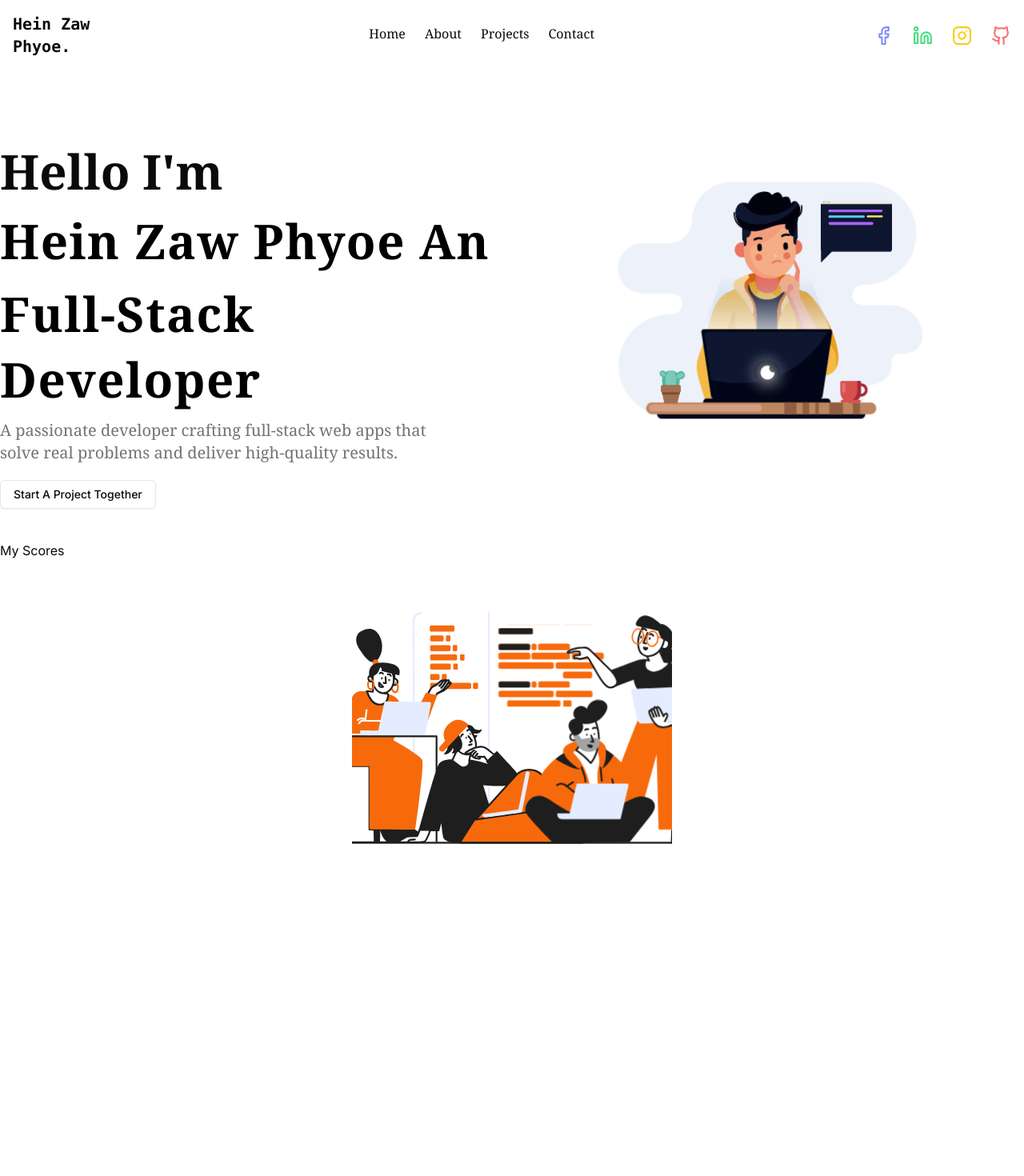
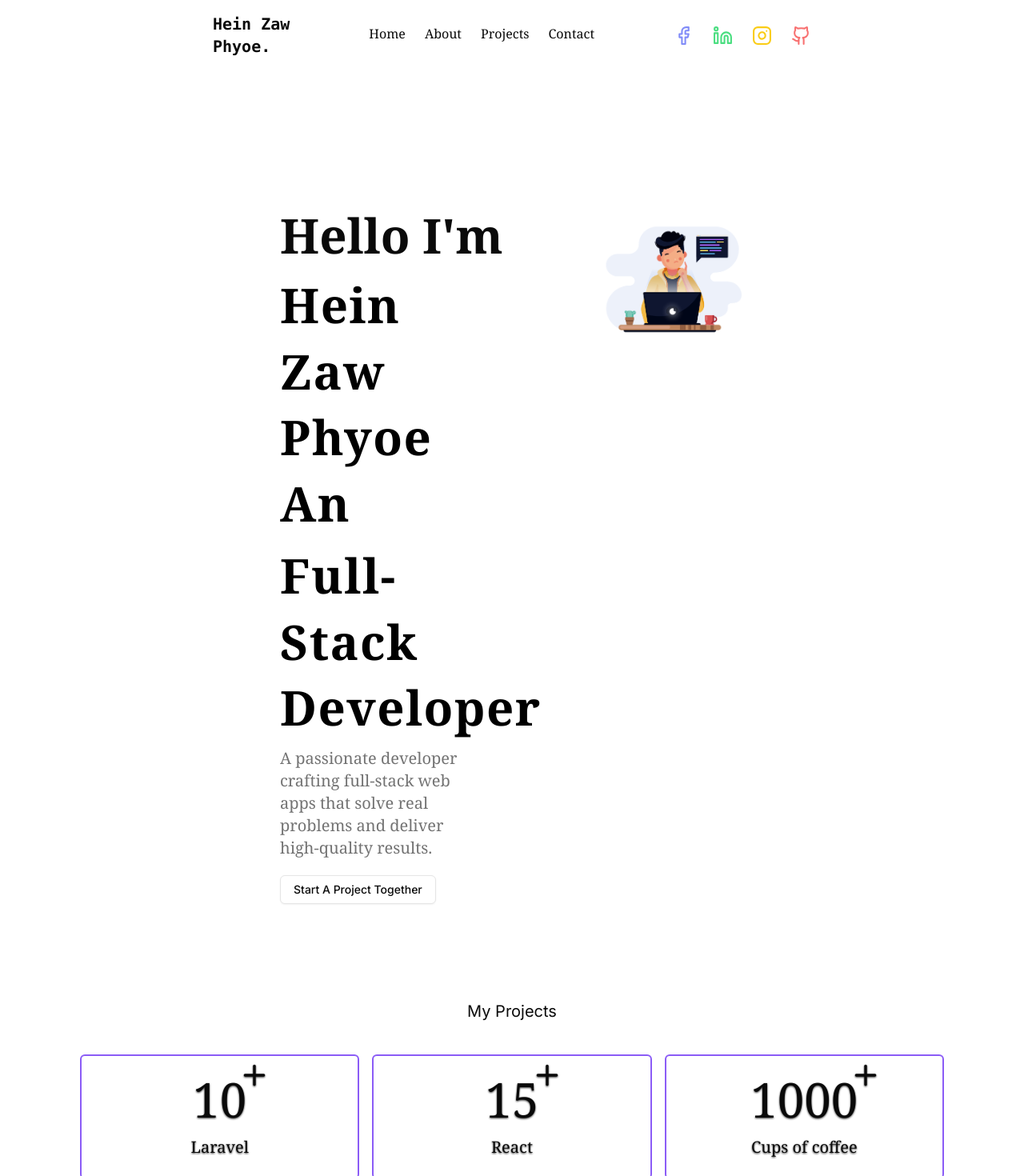
Before and after one commit to HeinZawPhyoe7/Phyoe-Portfolio, a Next.js app: page / in a window 1280 px wide. Shown: the top 1470 px of the page at 80% size. Before the commit the page ends 1100 px from the top, so only its background shows below. Built offline with nearby package versions, Linux system fonts and the light colour scheme.

Commit message:
feat: My Scores Seaction

```diff
--- a/app/layout.tsx
+++ b/app/layout.tsx
@@ -21,7 +21,7 @@ export default function RootLayout({
   return (
     <html lang="en">
       <body className={inter.className}>
-        <div className="max-w-[1400px] mx-auto">{children}</div>
+        <div>{children}</div>
       </body>
     </html>
   );
--- a/app/page.tsx
+++ b/app/page.tsx
@@ -8,8 +8,8 @@ import React, { useEffect, useState } from "react";
 
 const Page = () => {
   return (
-    <main className="">
-      <div>
+    <main className="min-h-screen pb-[2000px]">
+      <div className="space-y-20">
         <Nav />
         <Hero />
         <MyScores />
--- a/components/elements/About.tsx
+++ b/components/elements/About.tsx
@@ -1,23 +1,11 @@
 "use client";
 
-import React, { useState } from "react";
-import dynamic from "next/dynamic";
-const DicussAni = dynamic(() => import("@/components/ui/DicussAni"), {
-  ssr: false,
-});
+import DicussAni from "../ui/DicussAni";
 
 const About = () => {
-  const [isStopped, setIsStopped] = useState(false);
-  const [isPaused, setIsPaused] = useState(false);
-
   return (
-    <div>
-      <DicussAni
-        isStopped={isStopped}
-        isPaused={isPaused}
-        setIsStopped={setIsStopped}
-        setIsPaused={setIsPaused}
-      />
+    <div className="px-[200px] bg-red-400">
+      <DicussAni />
     </div>
   );
 };
--- a/components/elements/Hero.tsx
+++ b/components/elements/Hero.tsx
@@ -9,7 +9,7 @@ const Animation = dynamic(() => import("@/components/ui/Animation"), {
 
 const Hero = () => {
   return (
-    <div className="pt-24 pb-10">
+    <div className="pt-24 pb-10 px-[350px]">
       <div className="grid grid-cols-2 ">
         <div className="col-span-1 space-y-2">
           <div className="text-[40px] md:text-5xl lg:text-6xl font-bold font-serif pb-2">
--- a/components/elements/MyScores.tsx
+++ b/components/elements/MyScores.tsx
@@ -1,7 +1,58 @@
+"use client";
+
+import { Plus } from "lucide-react";
+import { div } from "motion/react-client";
 import React from "react";
 
 const MyScores = () => {
-  return <div>My Scores</div>;
+  const myScoreList = [
+    {
+      name: "Laravel",
+      score: 2,
+      point: 10,
+      id: 1,
+    },
+    {
+      name: "React",
+      score: 3,
+      point: 15,
+      id: 2,
+    },
+    {
+      name: "Cups of coffee",
+      score: 5,
+      point: 1000,
+      id: 3,
+    },
+  ];
+  return (
+    <div className="px-[100px]">
+      <div className="flex justify-center items-center pb-10 text-xl ">
+        My Projects
+      </div>
+      <div className="grid grid-cols-3 gap-4">
+        {myScoreList.map((score, index) => (
+          <div
+            className="col-span-1 rounded-md border-2 border-violet-500 py-6 space-y-4"
+            key={index}
+          >
+            <div className="flex justify-center items-center">
+              <div className="relative w-fit text-6xl text-center font-serif outline-text drop-shadow-[0_1.2px_1.2px_rgba(0,0,0,0.8)]">
+                {score.point}
+                <Plus
+                  size={40}
+                  className="absolute top-[-20px] right-[-30px]"
+                />
+              </div>
+            </div>
+            <div className="text-xl text-center font-serif outline-text drop-shadow-[0_1.2px_1.2px_rgba(0,0,0,0.8)]">
+              {score.name}
+            </div>
+          </div>
+        ))}
+      </div>
+    </div>
+  );
 };
 
 export default MyScores;
--- a/components/elements/Nav.tsx
+++ b/components/elements/Nav.tsx
@@ -1,3 +1,5 @@
+"use client";
+
 import { cn } from "@/lib/utils";
 import { Facebook, Github, Instagram, Linkedin } from "lucide-react";
 import Link from "next/link";
@@ -54,7 +56,7 @@ const Nav = () => {
     },
   ];
   return (
-    <div>
+    <div className="px-[250px]">
       <div className="flex justify-between items-center px-4 py-4 font-serif">
         <div className="font-mono font-semibold text-xl">
           Hein Zaw <span className="block">Phyoe.</span>
--- a/components/ui/Animation.tsx
+++ b/components/ui/Animation.tsx
@@ -1,31 +1,16 @@
 "use client";
 
 import React, { useState } from "react";
-import animationData from "@/public/Animation .json";
-import Lottie from "react-lottie";
+import LottieTwo from "@/public/Animation .json";
+import Lottie from "lottie-react";
 
 const Animation = () => {
-  const defaultOptions = {
-    loop: true,
-    autoplay: true,
-    animationData: animationData,
-    rendererSettings: {
-      preserveAspectRatio: "xMidYMid slice",
-    },
-  };
-
   const [isStopped, setIsStopped] = useState(false);
   const [isPaused, setIsPaused] = useState(false);
   return (
-    <div>
-      <div>
-        <Lottie
-          options={defaultOptions}
-          height={400}
-          width={400}
-          isStopped={isStopped}
-          isPaused={isPaused}
-        />
+    <div className="flex justify-center items-center ">
+      <div className="w-fit pl-28">
+        <Lottie animationData={LottieTwo} loop={true} />
       </div>
     </div>
   );
--- a/components/ui/DicussAni.tsx
+++ b/components/ui/DicussAni.tsx
@@ -1,26 +1,12 @@
-import React, { useState } from "react";
-import Lottie from "react-lottie";
-import animationData from "@/public/Dicuss-Ani.json";
+"use client";
 
-const DicussAni = ({ isStopped, isPaused, setIsStopped, setIsPaused }: any) => {
-  const defaultOptions = {
-    loop: true,
-    autoplay: true,
-    animationData: animationData,
-    rendererSettings: {
-      preserveAspectRatio: "xMidYMid slice",
-    },
-  };
+import Lottie from "lottie-react";
+import LottieTwo from "@/public/Dicuss-Ani.json";
 
+const DicussAni = () => {
   return (
-    <div>
-      <Lottie
-        options={defaultOptions}
-        height={400}
-        width={400}
-        isStopped={isStopped}
-        isPaused={isPaused}
-      />
+    <div className="max-w-52">
+      <Lottie animationData={LottieTwo} loop={true} />;
     </div>
   );
 };
--- a/components/ui/TextGenerateEffect.tsx
+++ b/components/ui/TextGenerateEffect.tsx
@@ -1,4 +1,5 @@
 "use client";
+
 import { useEffect } from "react";
 import { motion, stagger, useAnimate } from "motion/react";
 import { cn } from "@/lib/utils";
--- a/package.json
+++ b/package.json
@@ -12,12 +12,12 @@
     "@radix-ui/react-slot": "^1.2.2",
     "class-variance-authority": "^0.7.1",
     "clsx": "^2.1.1",
+    "lottie-react": "^2.4.1",
     "lucide-react": "^0.507.0",
     "motion": "^12.10.3",
     "next": "13.5.11",
     "react": "^18",
     "react-dom": "^18",
-    "react-lottie": "^1.2.10",
     "tailwind-merge": "^3.2.0",
     "tailwindcss-animate": "^1.0.7"
   },
@@ -25,7 +25,6 @@
     "@types/node": "^20",
     "@types/react": "^18",
     "@types/react-dom": "^18",
-    "@types/react-lottie": "^1.2.10",
     "autoprefixer": "^10",
     "eslint": "^8",
     "eslint-config-next": "13.5.11",
```
Also changed, not shown: components/ui/button.tsx (+13 -11 lines), 1 other file (tests, documents, lock files or other folders).
